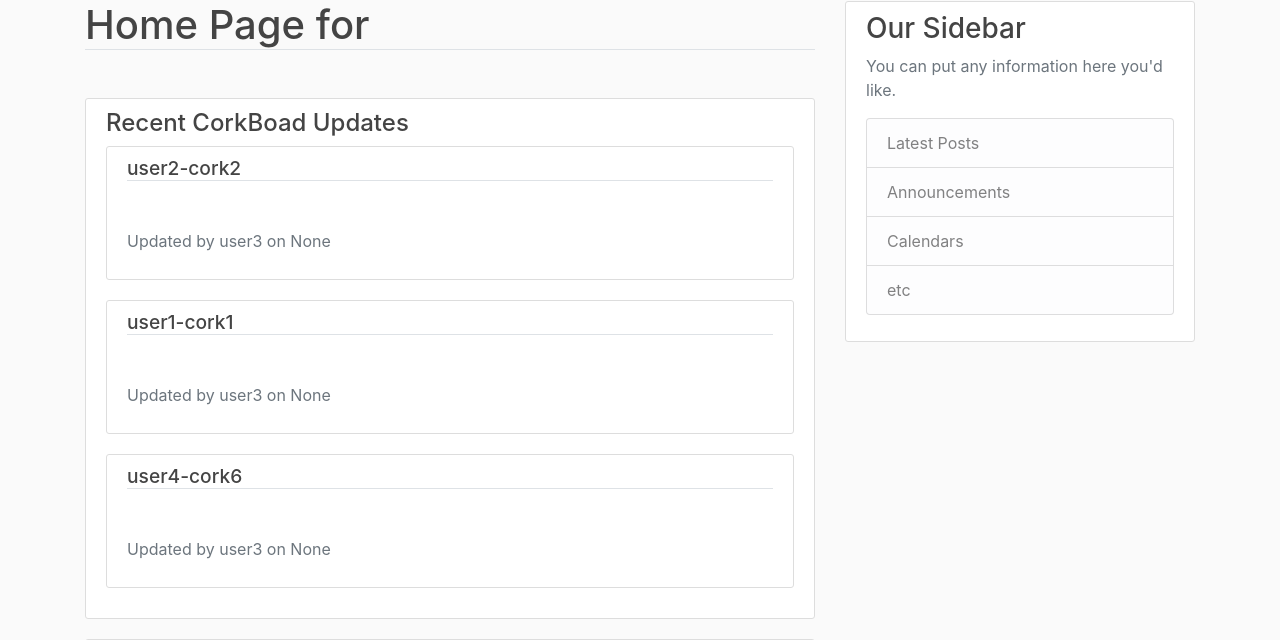
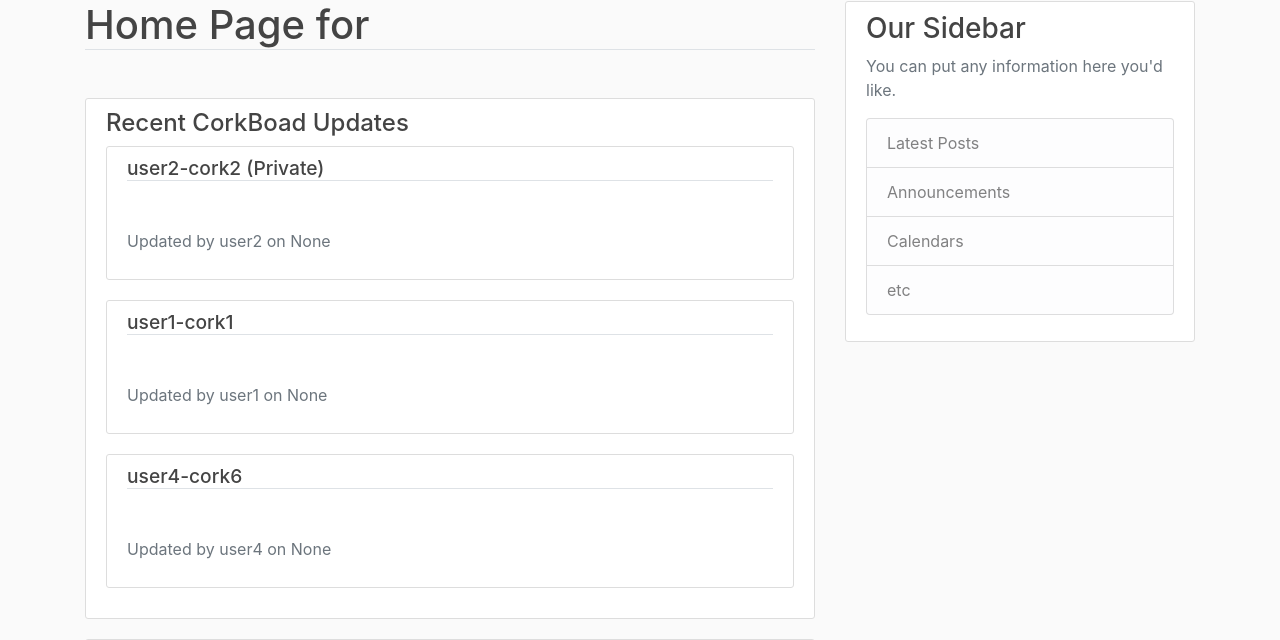
Before and after one commit to xiaohanc/corkboard_demo, a Flask app: page / in a window 1280 px wide. Shown: the part 79-719 px from the top of the page. Run offline with Flask 2, Linux system fonts and the light colour scheme; data comes from the database, SQL or seed files in the repository; parts of the project's set-up code (start-up, migrations or seed data) failed here and were passed over; some libraries are stand-ins or nearby versions.

Commit message:
update recent sql and private

```diff
--- a/corkboard/routes.py
+++ b/corkboard/routes.py
@@ -21,17 +21,17 @@
     show_recent = """
     (SELECT CorkBoard.corkBoardID, CorkBoard.email, CorkBoard.cat_name, CorkBoard.title, CorkBoard.last_update, PrivateCorkboard.password, User.name
     FROM Follow, CorkBoard, PrivateCorkboard, User
-    WHERE Follow.email= 'user3@123.com' AND Follow.owner_email=CorkBoard.email and PrivateCorkboard.corkBoardID=Corkboard.corkBoardID and User.email= Follow.email
+    WHERE Follow.email= 'user3@123.com' AND Follow.owner_email=CorkBoard.email and PrivateCorkboard.corkBoardID=Corkboard.corkBoardID and User.email= Follow.owner_email
     ORDER BY CorkBoard.last_update DESC LIMIT 4)
     UNION
     (SELECT CorkBoard.corkBoardID, CorkBoard.email, CorkBoard.cat_name, CorkBoard.title, CorkBoard.last_update, NULL as password, User.name
     FROM Follow, CorkBoard, PublicCorkboard, User
-    WHERE Follow.email= 'user3@123.com' AND Follow.owner_email=CorkBoard.email and PublicCorkboard.corkBoardID=Corkboard.corkBoardID and User.email= Follow.email
+    WHERE Follow.email= 'user3@123.com' AND Follow.owner_email=CorkBoard.email and PublicCorkboard.corkBoardID=Corkboard.corkBoardID and User.email= Follow.owner_email
     ORDER BY CorkBoard.last_update DESC LIMIT 4)
     UNION
     (SELECT CorkBoard.corkBoardID,corkBoard.email, CorkBoard.cat_name, CorkBoard.title, CorkBoard.last_update, NULL as password, User.name
     FROM Watch, corkBoard, User
-    WHERE Watch.email='user3@123.com' and Watch.corkBoardID = corkBoard.corkBoardID and User.email= Watch.email
+    WHERE Watch.email='user3@123.com' and Watch.corkBoardID = corkBoard.corkBoardID and User.email= corkBoard.email
     ORDER BY CorkBoard.last_update DESC LIMIT 4);
     """
     # sql = text(show_recent.replace("\n", ""))
--- a/corkboard/templates/home_screen.html
+++ b/corkboard/templates/home_screen.html
@@ -10,7 +10,11 @@
 
         {% for recent in recent_info %}
         <div class="content-section">
-            <h4 class="border-bottom recent-item mb-5">{{recent.title}}</h1>
+            <h4 class="border-bottom recent-item mb-5">{{recent.title}}
+            {% if recent.password != None %}
+                (Private)
+            {% endif %}
+            </h4>
             <p class="text-secondary"> Updated by {{recent.name}} on {{recent.last_update}}</p>
 
         </div>
```
